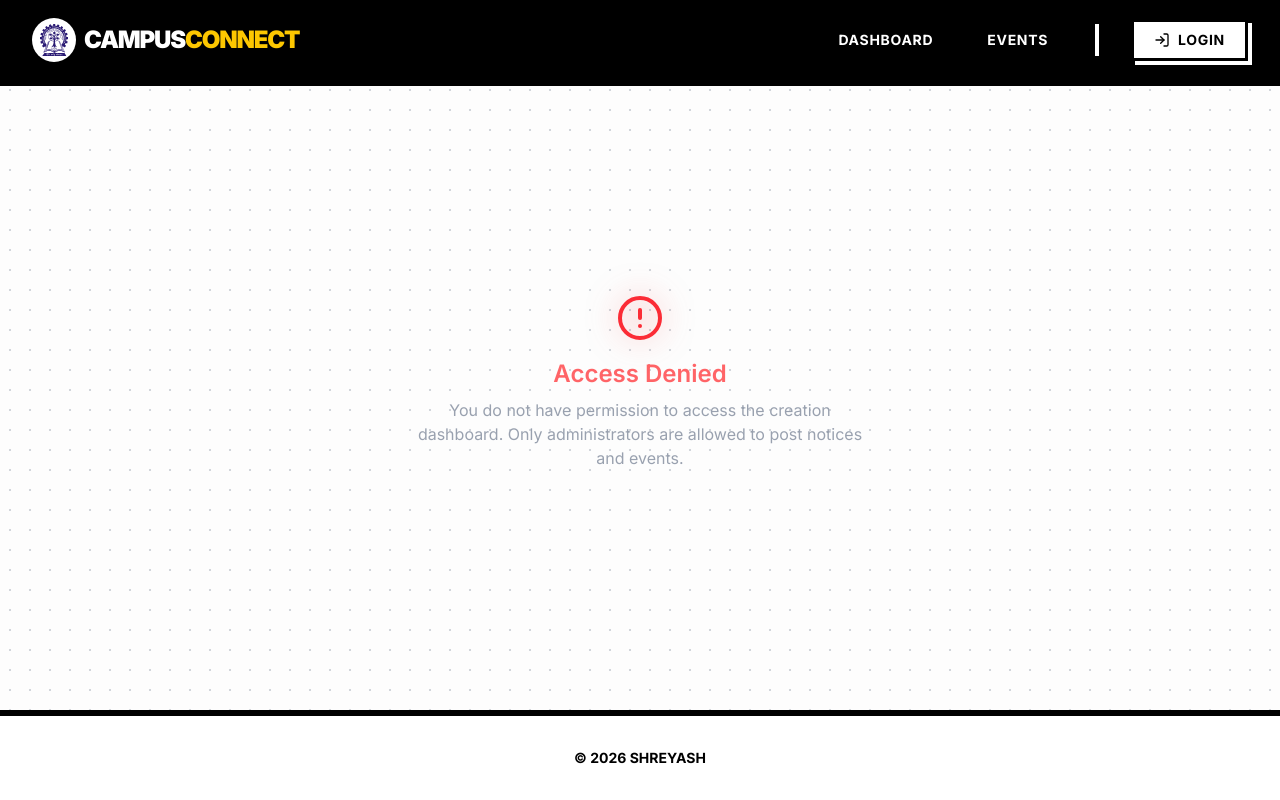
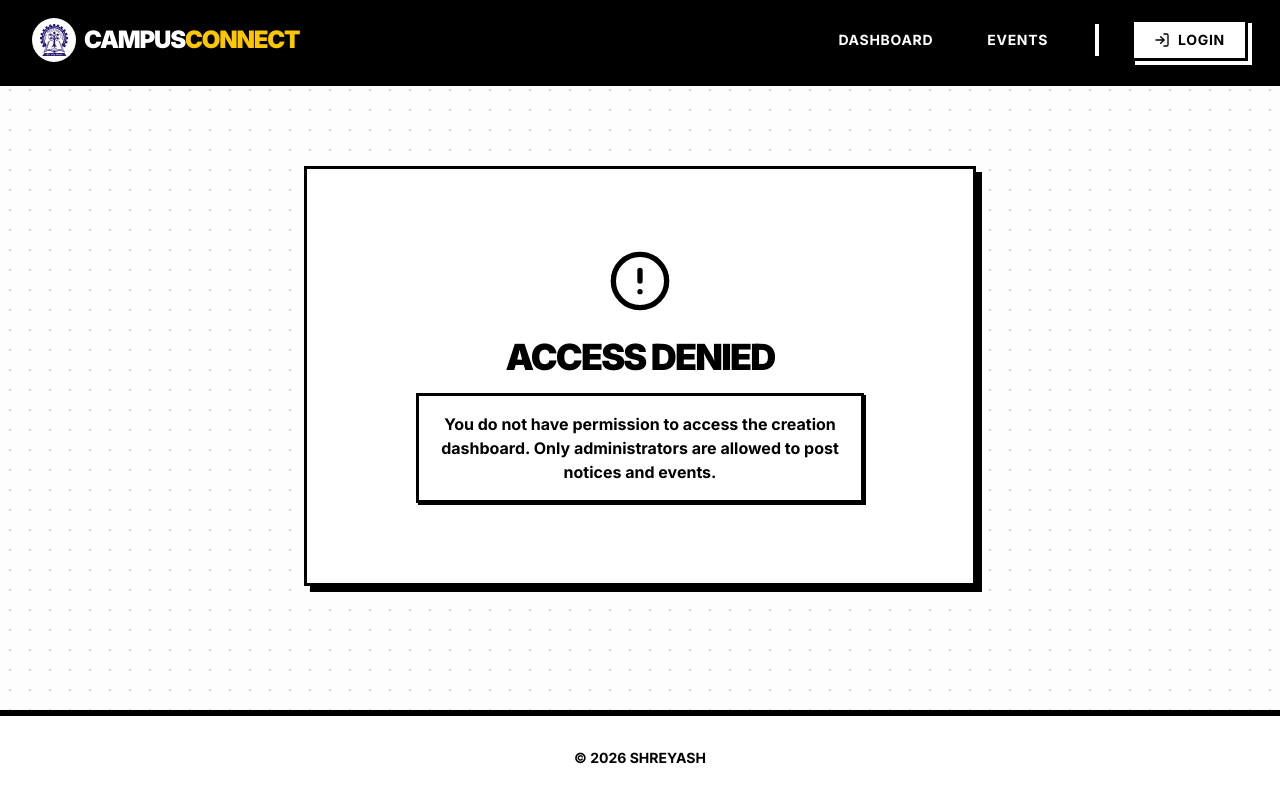
Before and after one commit to Iitian001/25AG10084_Devloper-soc-task, a Next.js app in the folder frontend/: page /create in a window 1280 px wide. Built offline with nearby package versions, Linux system fonts and the light colour scheme; no server answers.

Commit message:
fix: update admin email check in create page and restyle access denied

```diff
--- a/frontend/src/app/create/page.tsx
+++ b/frontend/src/app/create/page.tsx
@@ -22,7 +22,7 @@ export default function CreatePost() {
   useEffect(() => {
     async function checkAuth() {
       const { data: { session } } = await supabase.auth.getSession();
-      if (session?.user?.email === "shreyash506@gmail.com") {
+      if (session?.user?.email === "iitianshreyash01@gmail.com") {
         setIsAdmin(true);
         // Also fetch our dummy users table just in case we need the specific backend ID
         try {
@@ -43,10 +43,10 @@ export default function CreatePost() {
 
   if (!isAdmin) {
     return (
-      <motion.div initial={{ opacity: 0 }} animate={{ opacity: 1 }} className="flex flex-col items-center justify-center py-32 text-red-400 glass rounded-3xl mt-10 max-w-2xl mx-auto">
-        <AlertCircle size={48} className="mb-4 text-red-500 drop-shadow-[0_0_15px_rgba(239,68,68,0.5)]" />
-        <h2 className="text-2xl font-semibold mb-2">Access Denied</h2>
-        <p className="text-gray-400 text-center max-w-md">You do not have permission to access the creation dashboard. Only administrators are allowed to post notices and events.</p>
+      <motion.div initial={{ opacity: 0, y: 20 }} animate={{ opacity: 1, y: 0 }} className="flex flex-col items-center justify-center py-20 neo-card bg-pink-400 mt-10 max-w-2xl mx-auto">
+        <AlertCircle size={64} className="mb-6 text-black" />
+        <h2 className="text-4xl font-black mb-4 uppercase tracking-tighter text-black">Access Denied</h2>
+        <p className="text-black font-bold text-center max-w-md bg-white p-4 neo-border shadow-[2px_2px_0px_0px_rgba(0,0,0,1)]">You do not have permission to access the creation dashboard. Only administrators are allowed to post notices and events.</p>
       </motion.div>
     );
   }
```
